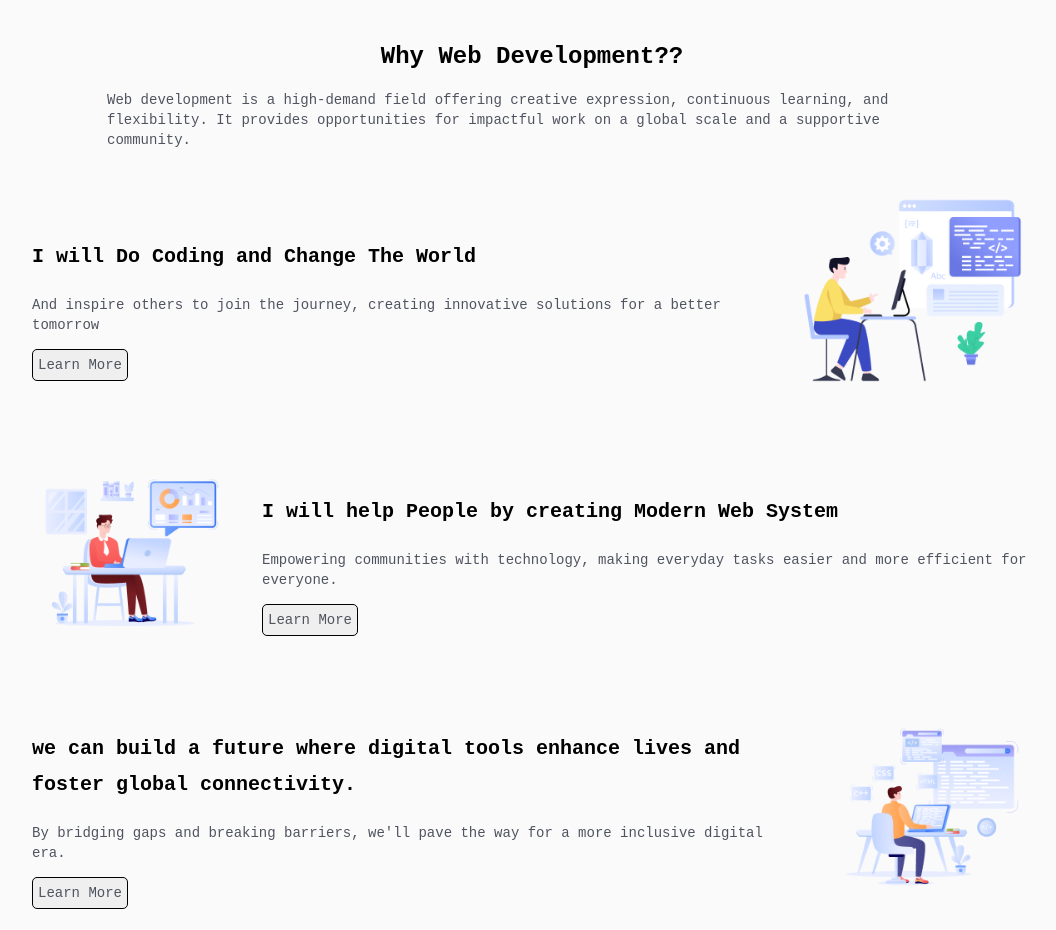
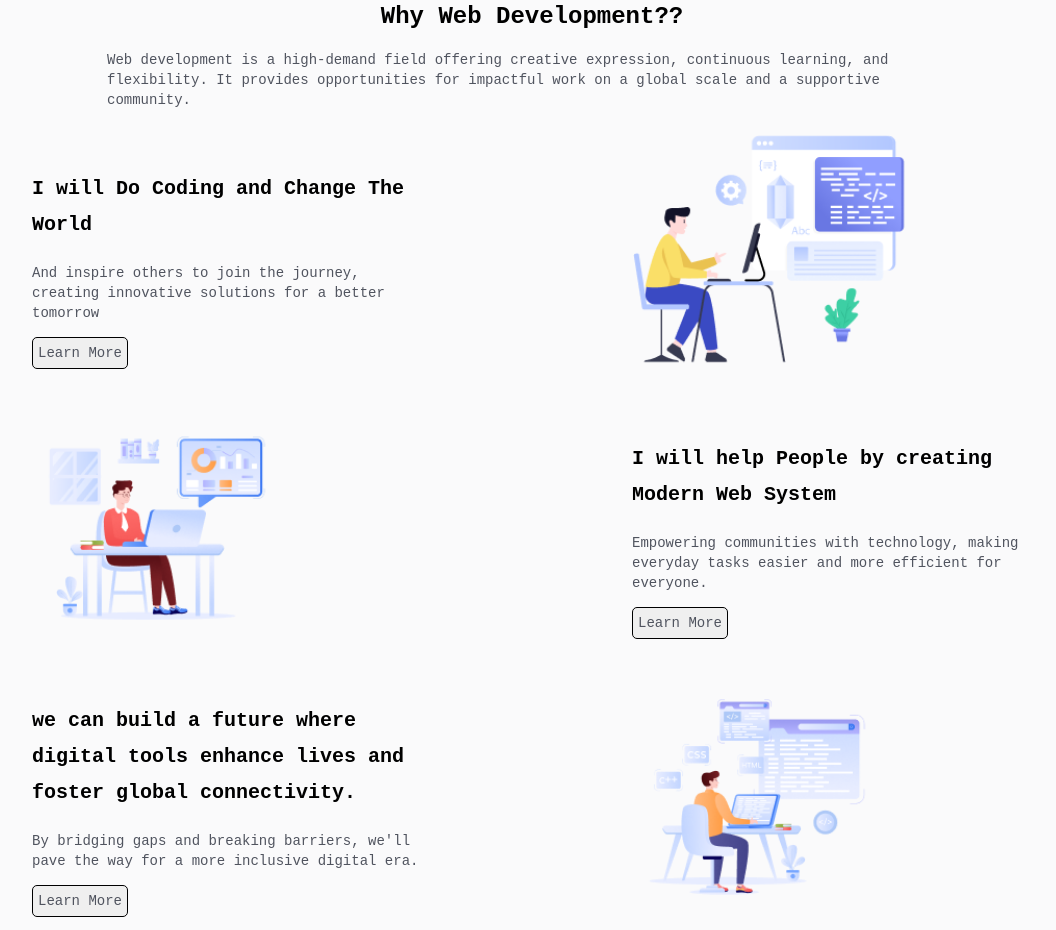
Before and after one commit to shohidulislam12/assingment-1-B10, a plain HTML site: page index.html in a window 1280 px wide. Shown: the part 805-1735 px from the top of the page, without its empty margins (108-1164 px from the left). Drawn offline with Linux system fonts and the light colour scheme; a web font is replaced by a local one.

Commit message:
modify dic section-1

```diff
--- a/style.css
+++ b/style.css
@@ -6,7 +6,7 @@
 .header{
 height: 680px;
 width: 1250px;
-margin-bottom: 80px;
+margin-bottom: 40px;
 }
 .header-container{
     height: 560px;
@@ -14,7 +14,6 @@ margin-bottom: 80px;
     background-image: url(assets/Hero-bg.png);
     background-size: cover;
     background-repeat: no-repeat;
-    position: absolute;
 
 }
 .header-text{
@@ -54,7 +53,7 @@ border-radius: 7px;
 /* section-1 */
 .section-1{
     width: 1000px;
-    height: 900px;
+    height: 1000px;
     margin: 0 auto;
     background-color: #FAFAFB;
     padding: 60px 85px ;
@@ -87,11 +86,14 @@ border-radius: 7px;
     margin-top: 45px;
     gap: 30px;
     height: 210px;
-    margin-bottom: 45px;
+    margin-bottom: 60px;
     justify-content: space-between;
 }
+.section-1-2 div,.section-1-3 div,.section-1-4 div{
+    width: 40%;
+}
 .section-1-main img {
-    height: 200px;
+    height: 250px;
     text-align: center;
 }
 .section-1-main h3{
```
